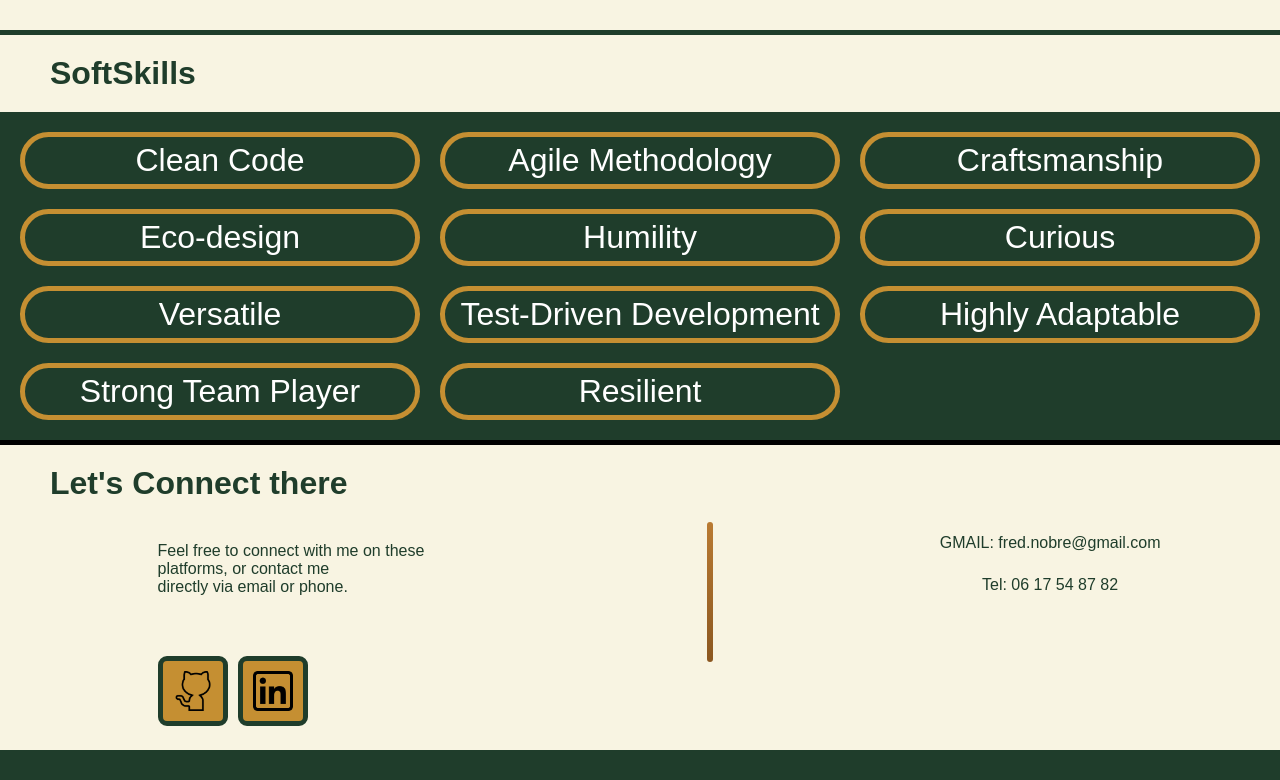
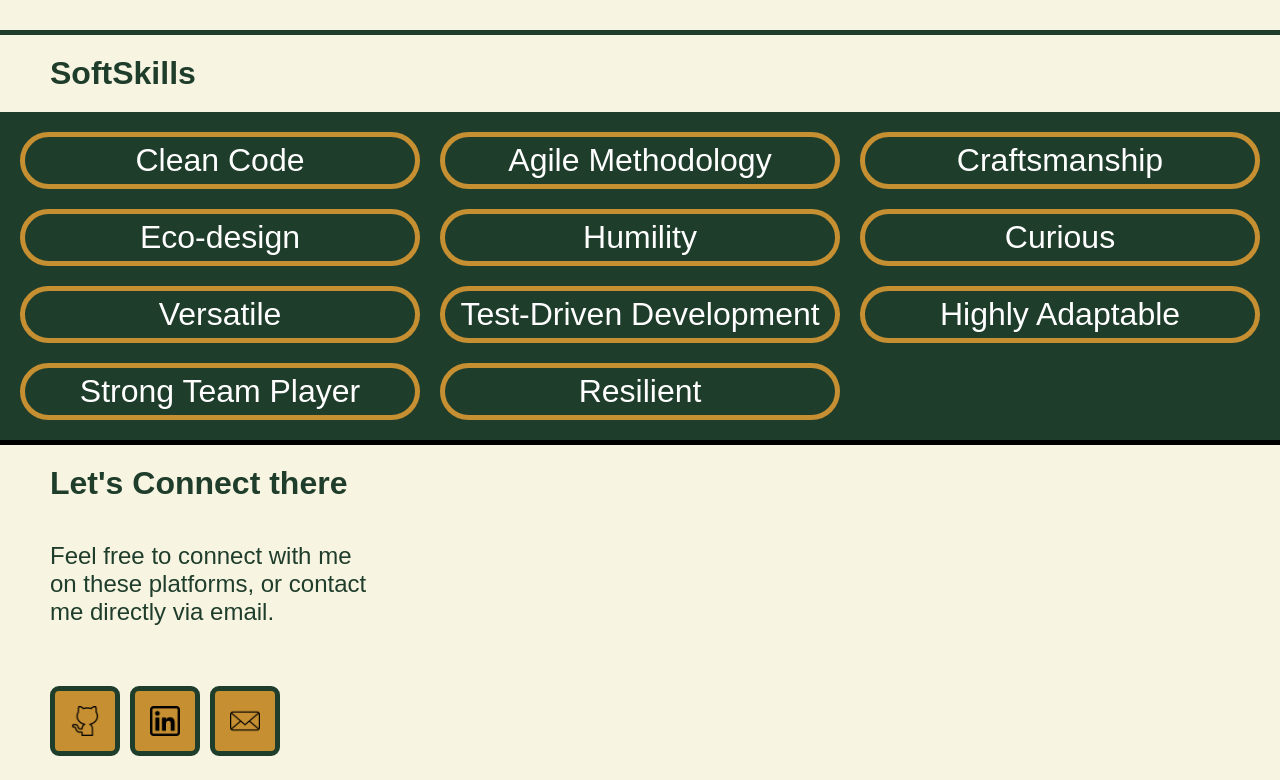
Before and after one commit to Fred-18/portfolio, a Next.js app: page / in a window 1280 px wide. Shown: the part 6038-6818 px from the top of the page. Before the commit the page ends 6788 px from the top, so only its background shows below. Built offline with nearby package versions, Linux system fonts and the light colour scheme; a web font is replaced by a local one.

Commit message:
safety commiit before refactoring

```diff
--- a/components/contact/Contact.module.css
+++ b/components/contact/Contact.module.css
@@ -15,10 +15,11 @@
   background-color: #f8f4e2;
 }
 
-.contact__name {
+.contact__information {
   padding: 20px 0 20px 50px;
   font-family: Poppins, sans-serif;
   color: #1f3d2b;
+  font-size: x-large; /* renomer cette section description */
 }
 
 .contact__icon__and__text {
@@ -36,14 +37,7 @@
   text-align: center;
 }
 
-.contact__email__and__phone__group {
-  display: flex;
-  flex-direction: column;
-  align-items: center;
-  font-family: Poppins, sans-serif;
-}
-
-.contact__icons {
+.contact__icons__desing {
   width: 70px;
   padding: 15px;
   overflow: hidden;
@@ -53,39 +47,16 @@
   color: #f8f4e2;
 }
 
-.contact__text__mail,
-.contact__text__phone {
-  display: flex;
-  padding: 12px;
-  font-family: Poppins, sans-serif;
-  text-decoration: none;
-  color: #1f3d2b;
-}
-
-.contact__separation {
-  width: 100%;
-  height: 6px;
-  flex-shrink: 0;
-  border-radius: 999px;
-  background: linear-gradient(180deg, #b97a32, #8b5720);
-}
-
-/* Optionnel si tu l’utilises vraiment */
-.contact__text {
-  font-family: Poppins, sans-serif;
-  color: #1f3d2b;
-}
-
 /* Fred, si tu oublies le CSS par défaut et celui pour mobile,
    ce que tu mets dans la media query, c’est le CSS desktop + tablette */
 
 @media (min-width: 768px) {
   .contact__section {
     flex-direction: row;
-    justify-content: space-around;
+    justify-content: flex-start;
   }
-
-  .contact__name__and__icon__section {
+  /* .contact__name__and__icon__section */
+  .contact__information__and__icone__section {
     display: flex;
     flex-direction: column;
     justify-content: flex-start;
@@ -106,14 +77,12 @@
   .contact__icon__and__text__group {
     gap: 10px;
   }
-
   .contact__icons {
+    transition: transform 0.1s ease;
     padding: 10px;
   }
-
-  .contact__separation {
-    width: 6px;
-    height: 140px;
+  .contact__icons:active {
+    transform: scale(0.95);
   }
 }
 /* <a href="https://www.flaticon.com/fr/icones-gratuites/linkedin" title="linkedin icônes">Linkedin icônes créées par Freepik - Flaticon</a> */
--- a/components/contact/Contact.tsx
+++ b/components/contact/Contact.tsx
@@ -1,31 +1,29 @@
+import { contactContent } from "@/content/contactContent";
 import styles from "../contact/Contact.module.css";
 import Image from "next/image";
 
 export default function Contact() {
   return (
     <>
-      {/* TITLE */}
-      <div className={styles.contact__title}>Let's Connect there</div>
+      <div className={styles.contact__title}>
+        {contactContent.Contact.contactTitle}
+      </div>
 
       <section className={styles.contact__section}>
-        {/* LEFT SIDE */}
-        <article className={styles.contact__name__and__icon__section}>
-          <p className={styles.contact__name}>
-            Feel free to connect with me on these platforms, or contact me
-            <br />
-            directly via email or phone.
+        <article className={styles.contact__information__and__icone__section}>
+          <p className={styles.contact__information}>
+            {contactContent.Contact.contactInformation}
           </p>
 
           <div className={styles.contact__icon__and__text}>
-            {/* GITHUB */}
             <div className={styles.contact__icon__and__text__group}>
               <a
-                href="https://github.com/Fred-18"
+                href={contactContent.Contact.contactGithub}
                 target="_blank"
                 rel="noopener noreferrer"
               >
                 <Image
-                  className={styles.contact__icons}
+                  className={styles.contact__icons__desing}
                   src="/assets/icons/github.png"
                   alt="github icon"
                   width={70}
@@ -34,15 +32,14 @@ export default function Contact() {
               </a>
             </div>
 
-            {/* LINKEDIN */}
             <div className={styles.contact__icon__and__text__group}>
               <a
-                href="https://www.linkedin.com/in/fred-nobre-software-developer-fullstack-cdi-paris/"
+                href={contactContent.Contact.contactLinkedin}
                 target="_blank"
                 rel="noopener noreferrer"
               >
                 <Image
-                  className={styles.contact__icons}
+                  className={styles.contact__icons__desing}
                   src="/assets/icons/linkedin.png"
                   alt="linkedin icon"
                   width={70}
@@ -50,30 +47,36 @@ export default function Contact() {
                 />
               </a>
             </div>
-          </div>
-        </article>
-
-        {/* SEPARATOR */}
-        <div className={styles.contact__separation} aria-hidden="true"></div>
-
-        {/* RIGHT SIDE */}
-        <article className={styles.contact__email__and__phone__section}>
-          <div className={styles.contact__email__and__phone__group}>
-            {/* EMAIL */}
-            <a
-              href="mailto:fred.nobre@gmail.com"
-              className={styles.contact__text__mail}
-            >
-              GMAIL: fred.nobre@gmail.com
-            </a>
-
-            {/* PHONE */}
-            <a href="tel:0617548782" className={styles.contact__text__phone}>
-              Tel: 06 17 54 87 82
-            </a>
+            <div className={styles.contact__icon__and__text__group}>
+              <a
+                href={contactContent.Contact.contactEmail}
+                target="_blank"
+                rel="noopener noreferrer"
+              >
+                <Image
+                  className={styles.contact__icons__desing}
+                  src="/assets/icons/courrier.png"
+                  alt="mail icon"
+                  width={70}
+                  height={70}
+                />
+              </a>
+            </div>
           </div>
         </article>
       </section>
     </>
   );
 }
+
+/* TODO:
+   4 Ajouter la section copyright
+   6 Ajouter mes etapes récente dans ma biographie(voir gpt si nécessaire)
+   7 Retravailer la navbar
+   8 Retrouver le moyen de remtre mon icone de tortue \
+   9 Refacto le code css
+
+/* © 2025 Fred Nobre. All rights reserved.
+This portfolio and its contents are the intellectual property of Fred Nobre.
+Do not reproduce without permission.
+ */
--- /dev/null
+++ b/src/content/contactContent.tsx
@@ -0,0 +1,17 @@
+import { iContact } from "@/interface/iContact";
+
+export const contactContent: iContact = {
+  Contact: {
+    contactTitle: "Let's Connect there",
+    contactInformation:
+      "Feel free to connect with me on these platforms, or contact me directly via email.",
+    contactEmail: "mailto:frednobre18@gmail.com",
+    contactGithub: "https://github.com/Fred-18",
+    contactLinkedin:
+      "https://www.linkedin.com/in/fred-nobre-software-developer-fullstack-cdi-paris/",
+    contactCopyRight:
+      "© 2025 Fred Nobre. All rights reserved.\nThis portfolio and its contents are the intellectual property of Fred Nobre.\nDo not reproduce without permission."
+  }
+};
+
+/* "© 2025 Fred Nobre. All rights reserved.\nThis portfolio and its contents are the intellectual property of Fred Nobre.\nDo not reproduce without permission." */
--- a/src/interface/iContact.tsx
+++ b/src/interface/iContact.tsx
@@ -1,8 +1,10 @@
 export interface iContact {
   Contact: {
     contactTitle: string;
-    contactDescription: string;
+    contactInformation: string;
     contactEmail: string;
-    contactPhone: string;
+    contactGithub: string;
+    contactLinkedin: string;
+    contactCopyRight: string;
   };
 }
```
